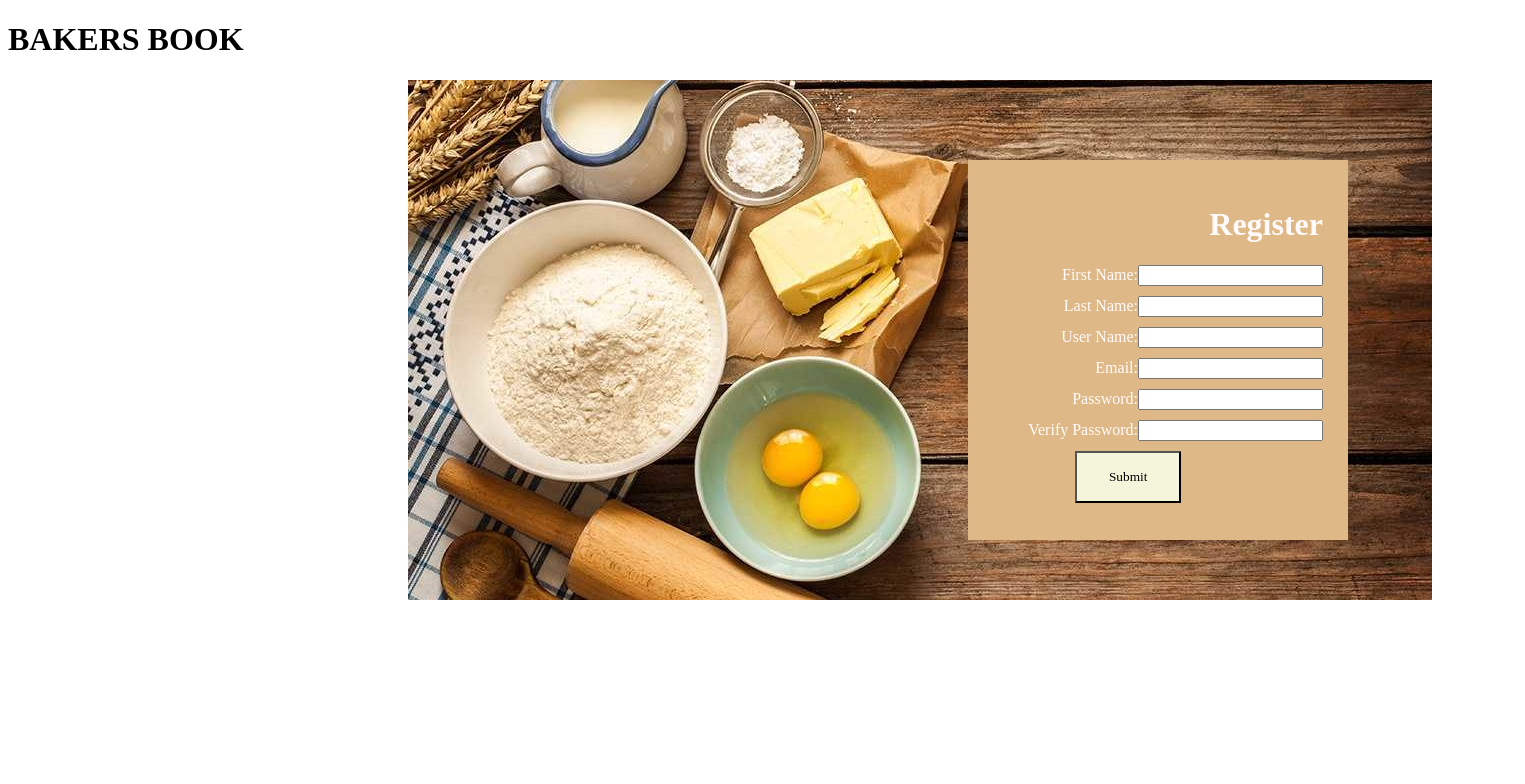
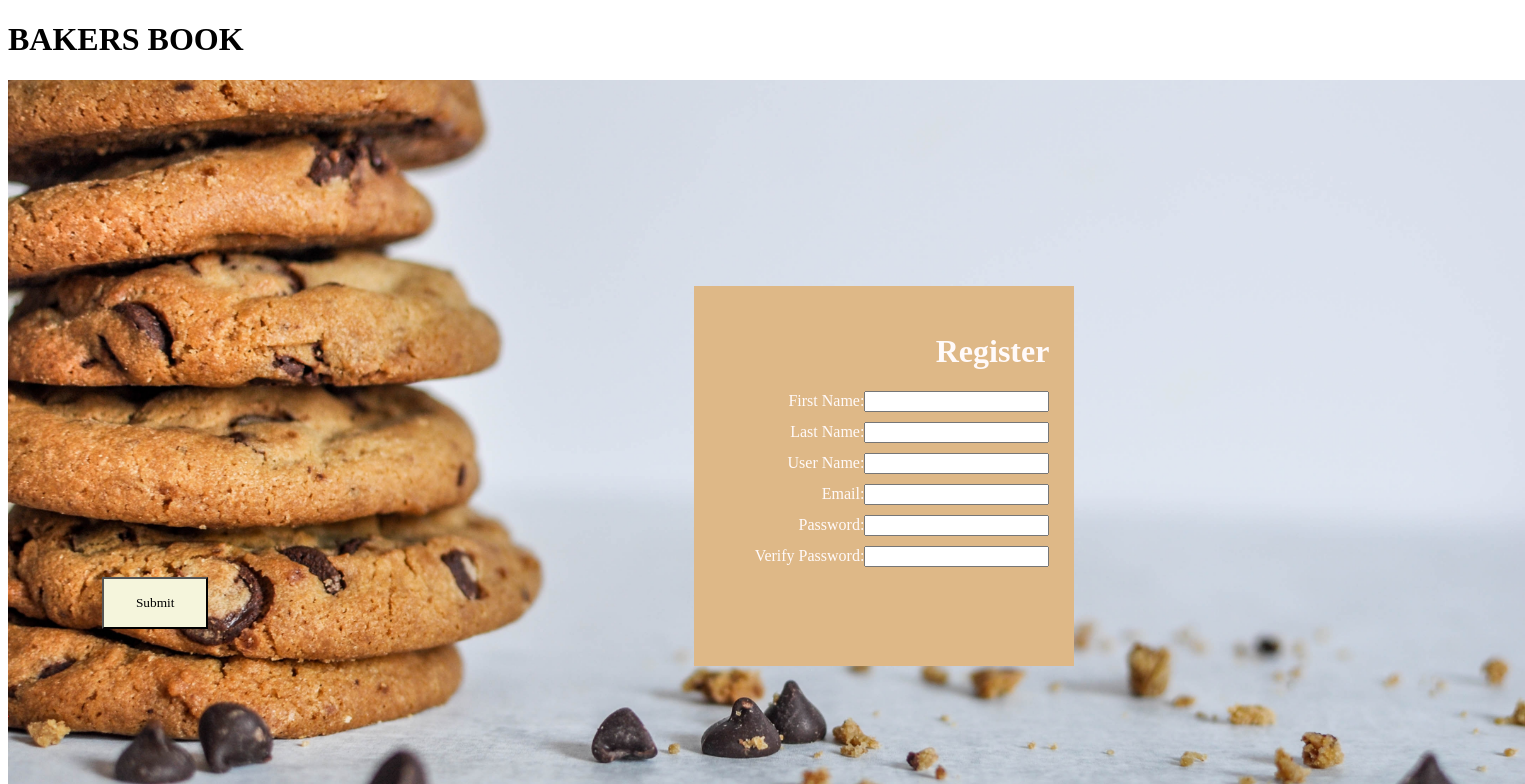
Before and after one commit to csWendy/BakersBook, a React (Create React App) app: page /register in a window 1280 px wide. Shown: the top 784 px of the page, 1525 px wide, since content can reach past the window. Built offline with nearby package versions, Linux system fonts and the light colour scheme.

Commit message:
improved register

```diff
--- a/src/App.js
+++ b/src/App.js
@@ -2,7 +2,7 @@ import React, { Component } from 'react';
 
 import {BrowserRouter, browserHistory, Route, Switch} from "react-router-dom";
 
-import Register from './Components/Register.js'
+import Register from './Components/Register/Register.js'
 
 class App extends Component {
   render() {
--- a/src/Styles/Register.css
+++ b/src/Components/Register/Register.css
@@ -4,17 +4,27 @@
     /*filter: alpha(opacity=50); !* For IE8 and earlier *!*/
 /*}*/
 
-.form{
-   background-image: url("../assets/Better-Cake-Baking.jpg");
-   height: 520px;
-   width: 1024px;
-   margin-left: 50ch;
+.loginWrapper{
+    background-image: url("../../assets/Cookies.jpg");
+    background-size: cover;
+    background-position: center;
+    background-attachment: fixed;
+    height: 100%;
+    width: 100%;
+    margin:0;
+    padding: 10%;
+
 }
+/*.form{*/
+   /*height: 520px;*/
+   /*width: 1024px;*/
+   /*margin-left: 50ch;*/
+/*}*/
 
 .registerForm{
     background-color: burlywood;
     color: snow;
-    position: absolute;
+    /*position: absolute;*/
     margin-top: 10ch;
     margin-left: 70ch;
     text-align: right;
--- a/src/Components/Register.js
+++ b/src/Components/Register/Register.js
@@ -1,16 +1,16 @@
 import React, { Component } from 'react';
 
-import "../Styles/Register.css"
-import Baking from "../assets/Better-Cake-Baking.jpg"
+import "./Register.css"
+
 
 class Register extends Component {
     render() {
         return (
 
-            <div className="form">
-                <div >
+            <div className="loginWrapper">
 
-                    <form class="registerForm">
+
+                    <form className="registerForm">
                         <h1>Register</h1>
                         <div className="eachDiv">
                             <label className="allLabels">First Name:</label>
@@ -40,7 +40,7 @@ class Register extends Component {
                         <input className="submitButton" type="submit" />
                      </form>
 
-                </div>
+
             </div>
         );
     }
```
Also changed, not shown: src/assets/Cookies.jpg (added).
